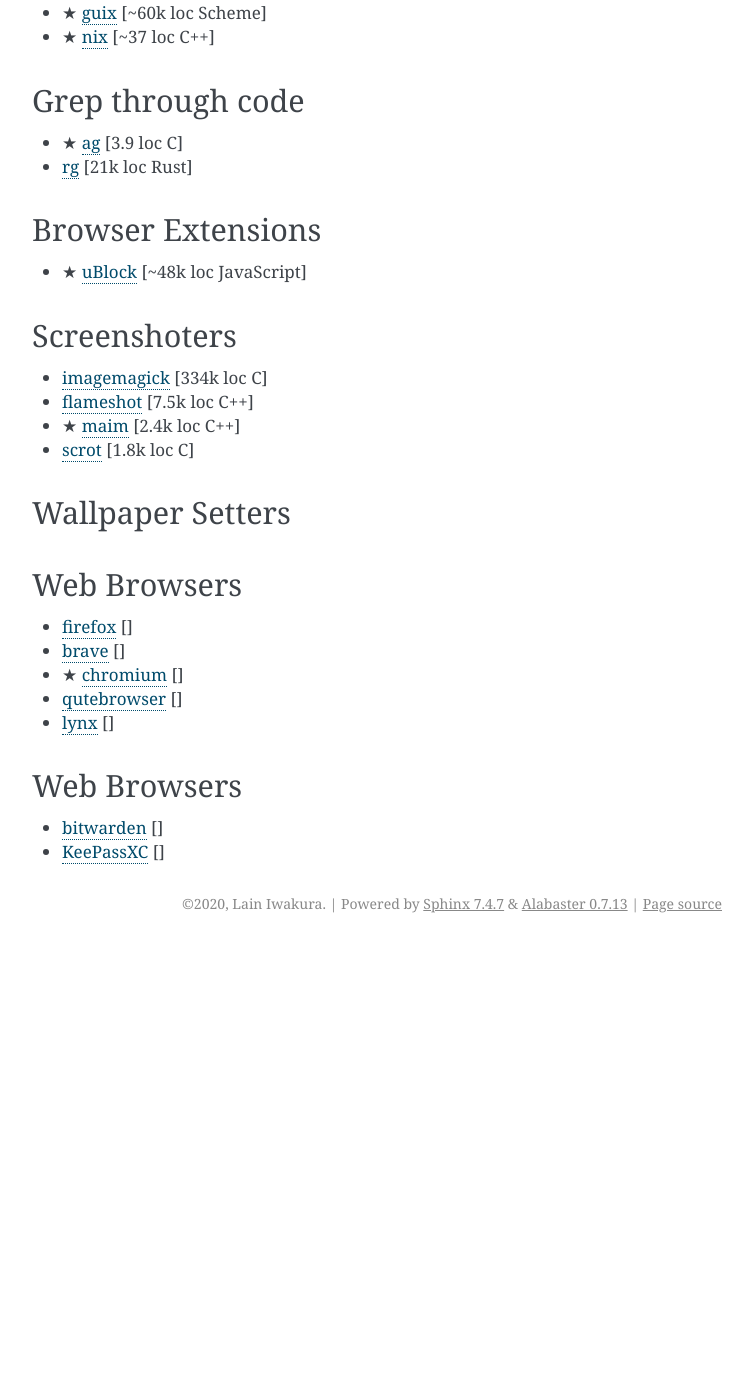
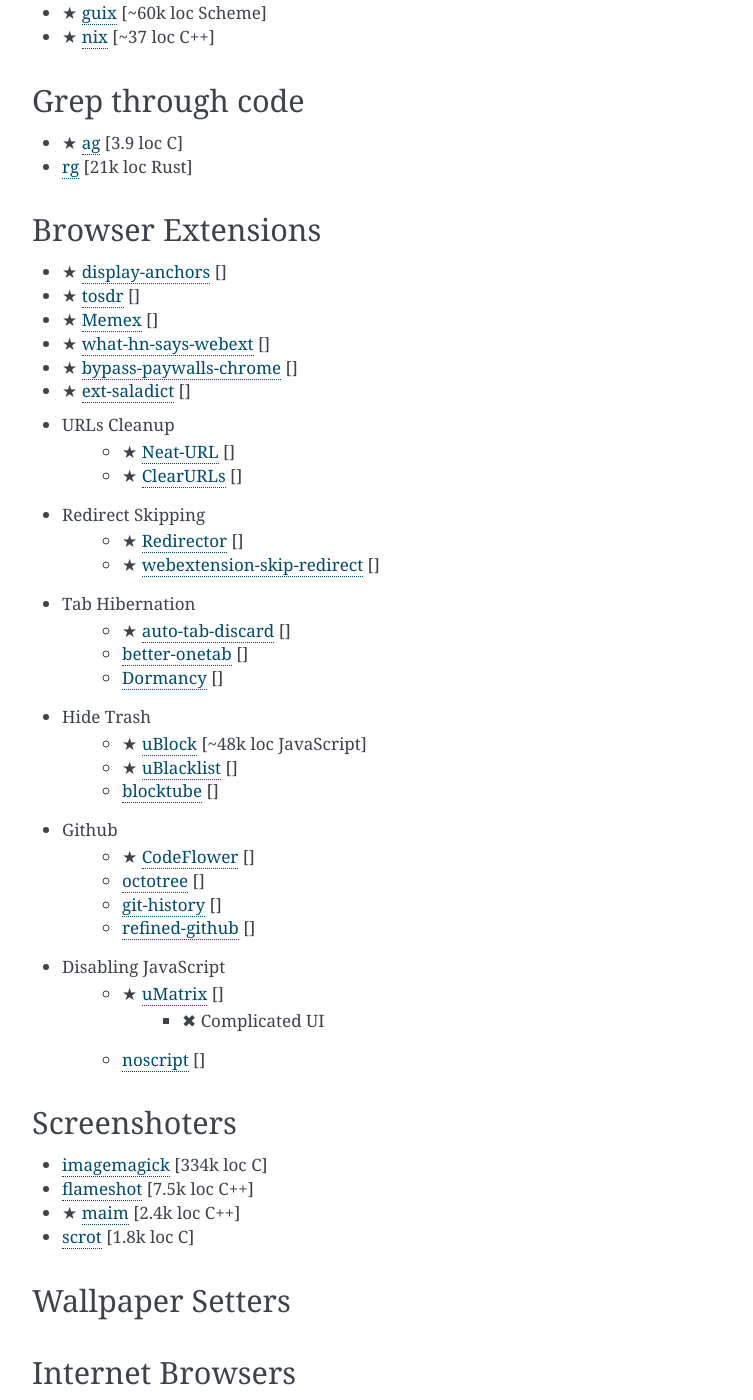
Before and after one commit to lainiwa/outlines, a Sphinx documentation site: the page built from source/notes/alternatives.rst, in a window 1280 px wide and 1400 px high, scrolled down 3071 px. Shown: the whole window, without its empty margins (388-1141 px from the left). Built offline with Sphinx 7.4.7, drawn with Linux system fonts in a browser that asks for light colours; before the commit the page ends 4014 px from its top, so only the background shows below that; some of the changed text lies outside the part shown.

Commit message:
Update alternatives.rst

```diff
--- a/source/notes/alternatives.rst
+++ b/source/notes/alternatives.rst
@@ -131,7 +131,35 @@
 
 Browser Extensions
 ##################
-* ★ :gh:`uBlock <gorhill/uBlock>` [~48k loc JavaScript]
+* ★ :gh:`display-anchors <Rob--W/display-anchors>` []
+* ★ :gh:`tosdr <tosdr/browser-extensions>` []
+* ★ :gh:`Memex <WorldBrain/Memex>` []
+* ★ :gh:`what-hn-says-webext <pinoceniccola/what-hn-says-webext>` []
+* ★ :gh:`bypass-paywalls-chrome <iamadamdev/bypass-paywalls-chrome>` []
+* ★ :gh:`ext-saladict <crimx/ext-saladict>` []
++ URLs Cleanup
+    * ★ :gh:`Neat-URL <Smile4ever/Neat-URL>` []
+    * ★ :gh:`ClearURLs <ClearURLs/Addon>` []
++ Redirect Skipping
+    * ★ :gh:`Redirector <einaregilsson/Redirector>` []
+    * ★ :gh:`webextension-skip-redirect <sblask/webextension-skip-redirect>` []
++ Tab Hibernation
+    * ★ :gh:`auto-tab-discard <rNeomy/auto-tab-discard>` []
+    * :gh:`better-onetab <cnwangjie/better-onetab>` []
+    * :gh:`Dormancy <autonome/Dormancy>` []
++ Hide Trash
+    * ★ :gh:`uBlock <gorhill/uBlock>` [~48k loc JavaScript]
+    * ★ :gh:`uBlacklist <iorate/uBlacklist>` []
+    * :gh:`blocktube <amitbl/blocktube>` []
++ Github
+    * ★ :gh:`CodeFlower <fzaninotto/CodeFlower>` []
+    * :gh:`octotree <ovity/octotree>` []
+    * :gh:`git-history <pomber/git-history>` []
+    * :gh:`refined-github <sindresorhus/refined-github>` []
++ Disabling JavaScript
+    * ★ :gh:`uMatrix <gorhill/uMatrix>` []
+        - ✖ Complicated UI
+    * :gh:`noscript <hackademix/noscript>` []
 
 Screenshoters
 #############
@@ -143,15 +171,17 @@
 Wallpaper Setters
 #################
 
-Web Browsers
-############
+Internet Browsers
+#################
 * `firefox <http://localhost>`_ []
 * :gh:`brave <brave/brave-browser>` []
 * ★ `chromium <http://localhost>`_ []
 * :gh:`qutebrowser <qutebrowser/qutebrowser>` []
+* `castor <https://sr.ht/~julienxx/Castor/>`_ []
+    - ✔ can browse gemini, gopher and finger
 * `lynx <http://localhost>`_ []
 
-Web Browsers
-############
+Password Managers
+#################
 * :gh:`bitwarden <bitwarden/browser>` []
 * :gh:`KeePassXC <keepassxreboot/keepassxc>` []
```
